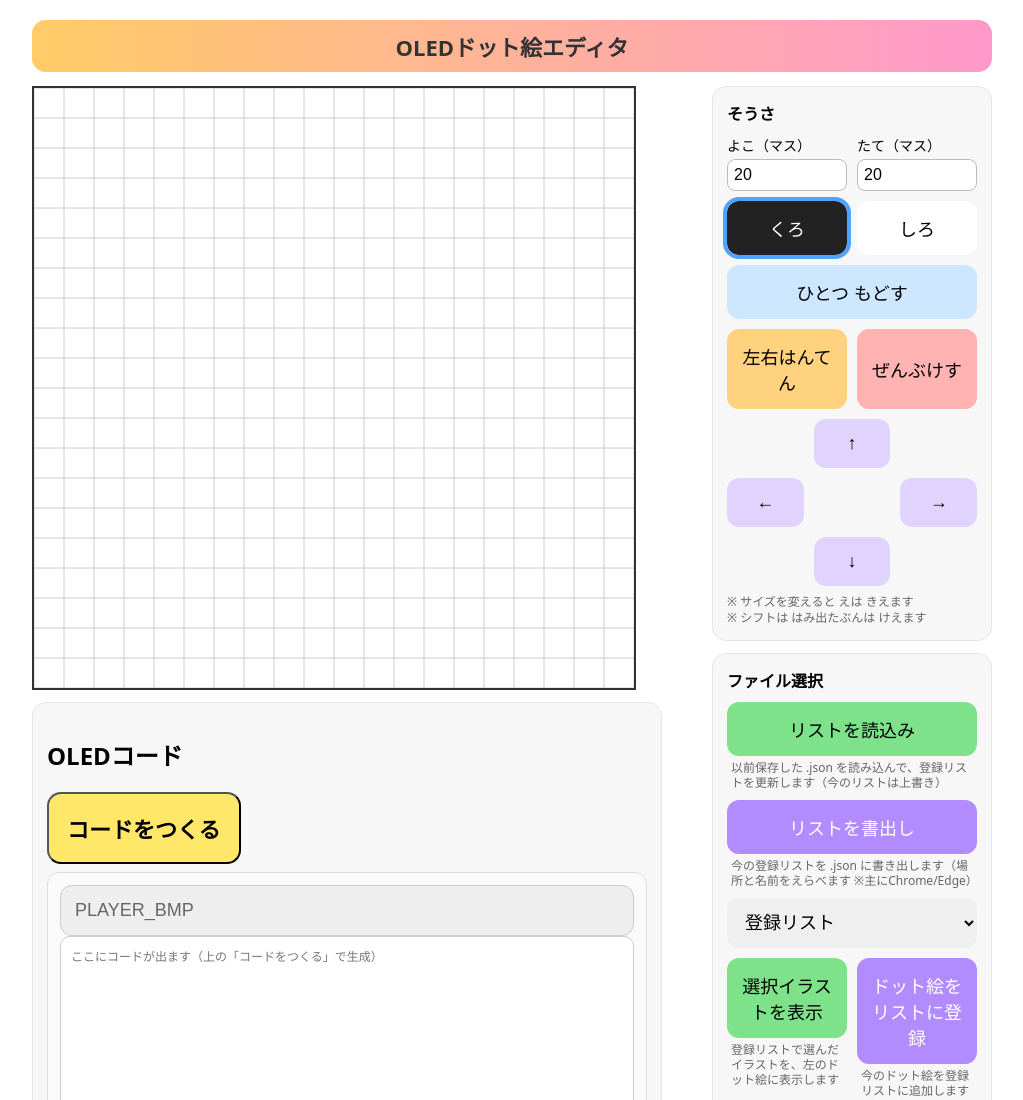
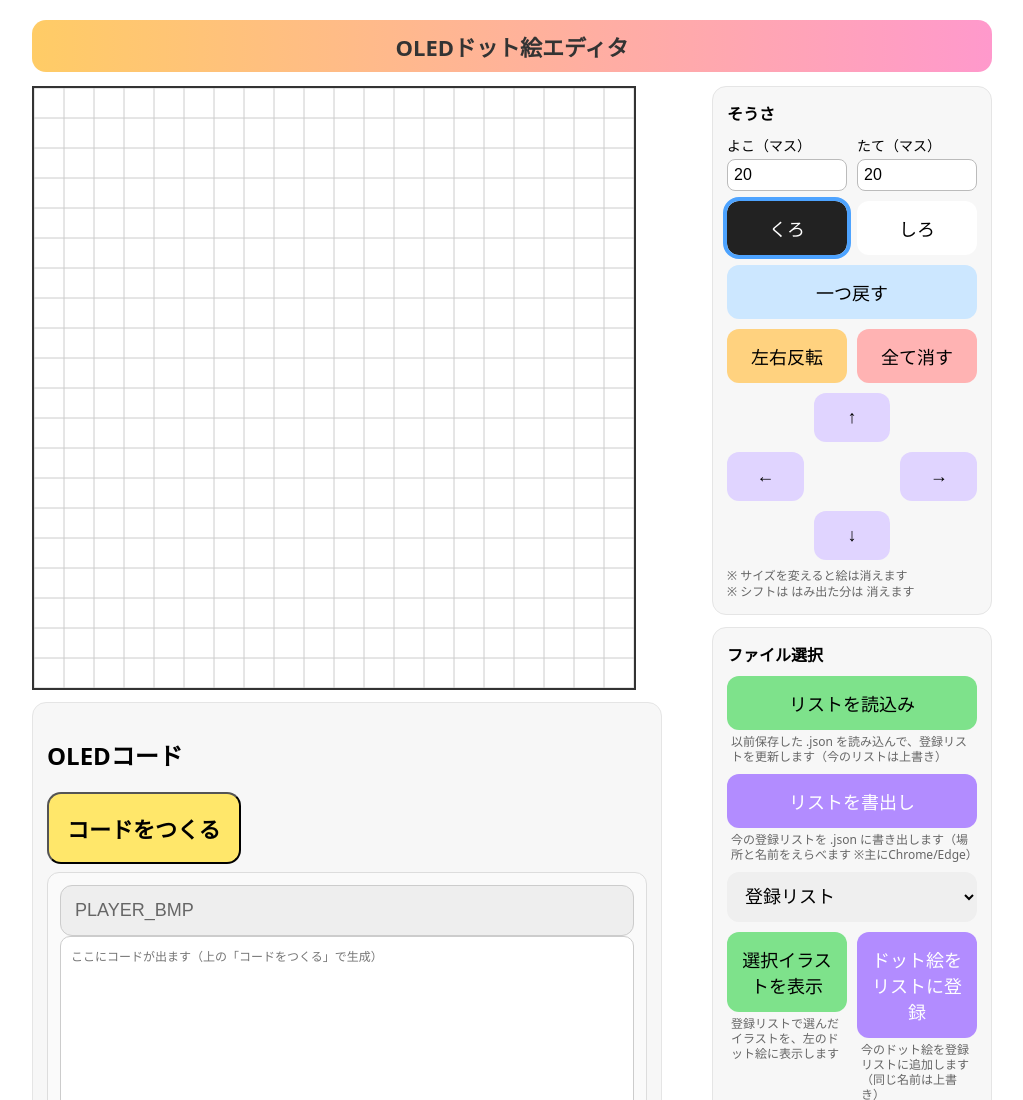
Before and after one commit to yugi-tech-lab/BM-GamePod, a plain HTML site: page sw/tools/oled_dot_editor.html in a window 1280 px wide. Shown: the top 1100 px of the page, without its empty margins (128-1151 px from the left). Drawn offline with Linux system fonts and the light colour scheme.

Commit message:
Update oled_dot_editor.html

```diff
--- a/sw/tools/oled_dot_editor.html
+++ b/sw/tools/oled_dot_editor.html
@@ -254,11 +254,11 @@ body{
         <button id="whiteBtn" class="btnWhite">しろ</button>
       </div>
 
-      <button id="undoBtn" class="btnUndo" style="margin-bottom:10px;">ひとつ もどす</button>
+      <button id="undoBtn" class="btnUndo" style="margin-bottom:10px;">一つ戻す</button>
 
       <div class="grid2" style="margin-bottom:10px;">
-        <button id="flipHBtn" class="btnFlip">左右はんてん</button>
-        <button id="clearBtn" class="btnClear">ぜんぶけす</button>
+        <button id="flipHBtn" class="btnFlip">左右反転</button>
+        <button id="clearBtn" class="btnClear">全て消す</button>
       </div>
 
       <div class="dpad">
@@ -275,7 +275,7 @@ body{
         <div class="spacer">.</div>
       </div>
 
-      <div class="smallNote">※ サイズを変えると えは きえます<br>※ シフトは はみ出たぶんは けえます</div>
+      <div class="smallNote">※ サイズを変えると絵は消えます<br>※ シフトは はみ出た分は 消えます</div>
     </div>
 
     <!-- サンプルエリア -->
```
